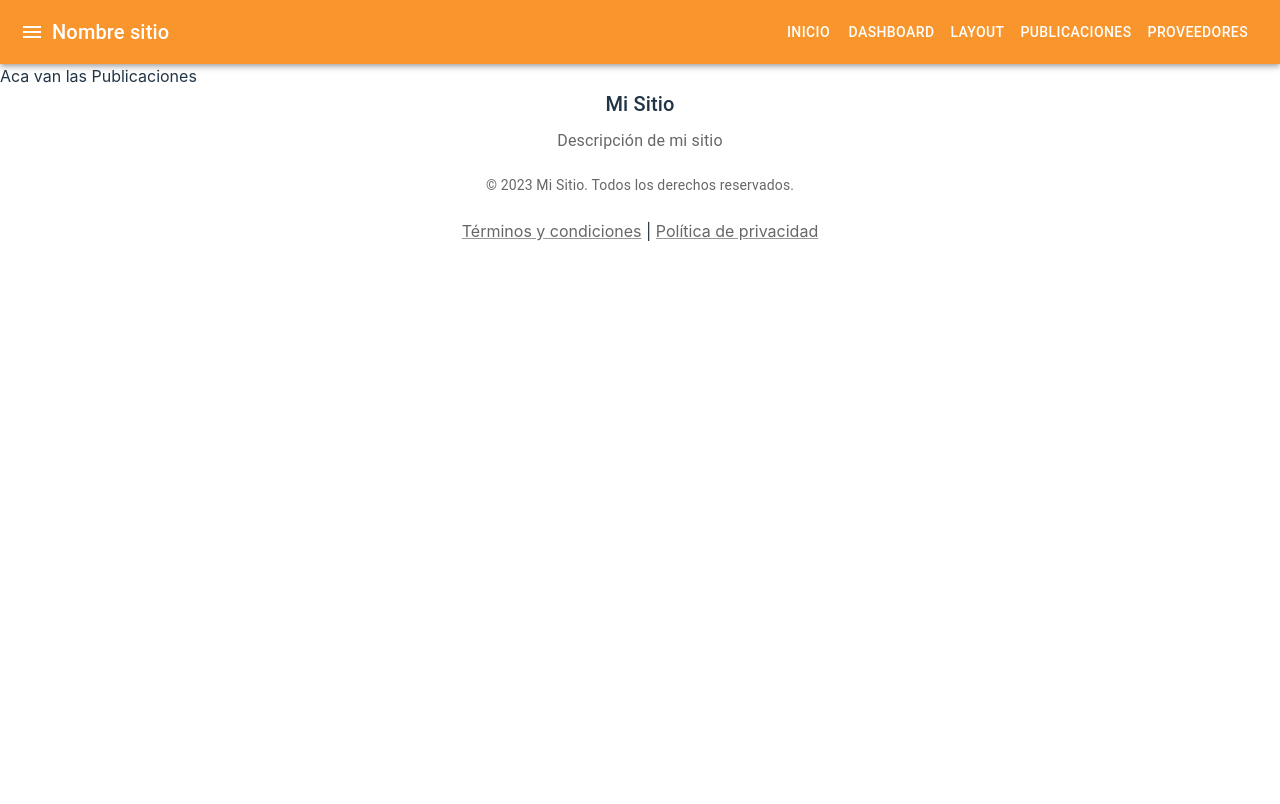
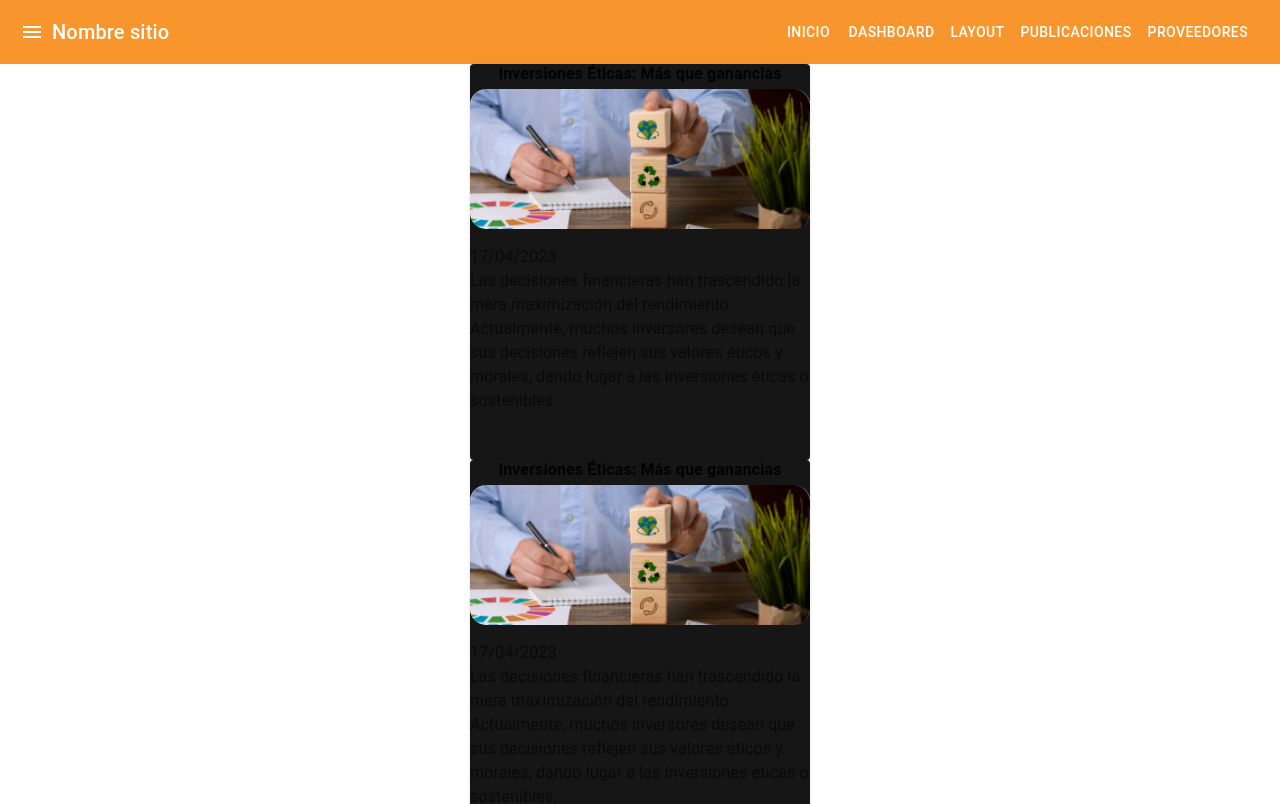
Before and after one commit to veraBytte/rescue, a React (Vite) app: page /publicaciones in a window 1280 px wide. Shown: the top 804 px of the page. Built offline with nearby package versions, Linux system fonts and the light colour scheme.

Commit message:
Creacion de cards

```diff
--- /dev/null
+++ b/src/components/publicaciones/Cards.jsx
@@ -0,0 +1,48 @@
+import React from 'react'
+import Card from '@mui/material/Card';
+import CardContent from '@mui/material/CardContent';
+import CardMedia from '@mui/material/CardMedia';
+import Typography from '@mui/material/Typography';
+import { Button, CardActionArea, CardActions } from '@mui/material';
+
+export default function Cards(props){
+    return (
+      <Card sx={(theme) =>({width:340 , bgcolor:'primary.main', })}>
+      <CardActionArea>
+        <Typography
+          gutterBottom
+          variant="h4"
+          component="div"
+          fontSize={16}
+          fontWeight={700}
+          textAlign={'center'}>
+            {props.title}
+        </Typography>
+        <CardMedia
+          sx={{
+            borderRadius:'16px',
+            mb:2
+          }}
+          component="img"
+          height="140"
+          image={props.img}
+          alt=""
+        />
+        <CardContent sx={{p:0}}>
+          <Typography variant="body1" color="text.secondary">
+            {props.date}
+          </Typography>
+          <Typography variant="body1" color="text.secondary">
+            {props.description}
+          </Typography>
+        </CardContent>
+      </CardActionArea>
+      <CardActions
+      sx={{justifyContent:'center'}}>
+        <Button size="small" color="primary">
+        Ver más
+        </Button>
+      </CardActions>
+    </Card>
+    );
+}
--- a/src/components/publicaciones/Publicaciones.jsx
+++ b/src/components/publicaciones/Publicaciones.jsx
@@ -1,7 +1,35 @@
-import React from 'react'
+import React, {useState} from 'react'
+import Cards from './Cards'
+import '../../styles/Publicaciones.css'
+export default function Publicaciones() {
+  const [publicacion, setPublicacion] = useState([
+    {
+      title : 'Inversiones Éticas: Más que ganancias',
+      img : 'img/cardImg.jpg',
+      date: '17/04/2023',
+      description : 'Las decisiones financieras han trascendido la mera maximización del rendimiento. Actualmente, muchos inversores desean que sus decisiones reflejen sus valores éticos y morales, dando lugar a las inversiones éticas o sostenibles.',
+    },
+    {
+      title : 'Inversiones Éticas: Más que ganancias',
+      img : 'img/cardImg.jpg',
+      date: '17/04/2023',
+      description : 'Las decisiones financieras han trascendido la mera maximización del rendimiento. Actualmente, muchos inversores desean que sus decisiones reflejen sus valores éticos y morales, dando lugar a las inversiones éticas o sostenibles.',
+    },
+    {
+      title : 'Inversiones Éticas: Más que ganancias',
+      img : 'img/cardImg.jpg',
+      date: '17/04/2023',
+      description : 'Las decisiones financieras han trascendido la mera maximización del rendimiento. Actualmente, muchos inversores desean que sus decisiones reflejen sus valores éticos y morales, dando lugar a las inversiones éticas o sostenibles.',
+    },
+  ])
 
-export default function Publicaciones() {
   return (
-    <div>Aca van las Publicaciones</div>
+    <div className='cardContainer'>
+      {publicacion.map((publi, index) => {
+        return <Cards key={index} title={publi.title} img={publi.img} date={publi.date} description={publi.description}/>
+
+      })}
+    </div>
+
   )
 }
--- /dev/null
+++ b/src/styles/Publicaciones.css
@@ -0,0 +1,16 @@
+@import url('https://fonts.googleapis.com/css2?family=Lato:wght@300;400;700;900&display=swap');
+
+*{
+    margin: 0;
+    padding: 0;
+    box-sizing: border-box;
+    font-family: 'Lato', sans-serif;
+
+}
+.cardContainer{
+    display: flex;
+    flex-direction: column;
+    align-items: center;
+    justify-content: center;
+    background-color: white;
+}
--- a/src/styles/index.css
+++ b/src/styles/index.css
@@ -1,70 +1,6 @@
-:root {
-  font-family: Inter, system-ui, Avenir, Helvetica, Arial, sans-serif;
-  line-height: 1.5;
-  font-weight: 400;
+@import url('https://fonts.googleapis.com/css2?family=Lato:wght@300;400;700;900&display=swap');
 
-  color-scheme: light dark;
-  color: rgba(255, 255, 255, 0.87);
-  background-color: #242424;
-
-  font-synthesis: none;
-  text-rendering: optimizeLegibility;
-  -webkit-font-smoothing: antialiased;
-  -moz-osx-font-smoothing: grayscale;
-  -webkit-text-size-adjust: 100%;
+body{
+  font-family: 'Lato', sans-serif;
+  font-weight: 900;
 }
-
-a {
-  font-weight: 500;
-  color: #646cff;
-  text-decoration: inherit;
-}
-a:hover {
-  color: #535bf2;
-}
-
-body {
-  margin: 0;
-  font-family: -apple-system, BlinkMacSystemFont, 'Segoe UI', 'Roboto', 'Oxygen',
-    'Ubuntu', 'Cantarell', 'Fira Sans', 'Droid Sans', 'Helvetica Neue',
-    sans-serif;
-  -webkit-font-smoothing: antialiased;
-  -moz-osx-font-smoothing: grayscale;
-}
-
-h1 {
-  font-size: 3.2em;
-  line-height: 1.1;
-}
-
-button {
-  border-radius: 8px;
-  border: 1px solid transparent;
-  padding: 0.6em 1.2em;
-  font-size: 1em;
-  font-weight: 500;
-  font-family: inherit;
-  background-color: #1a1a1a;
-  cursor: pointer;
-  transition: border-color 0.25s;
-}
-button:hover {
-  border-color: #646cff;
-}
-button:focus,
-button:focus-visible {
-  outline: 4px auto -webkit-focus-ring-color;
-}
-
-@media (prefers-color-scheme: light) {
-  :root {
-    color: #213547;
-    background-color: #ffffff;
-  }
-  a:hover {
-    color: #747bff;
-  }
-  button {
-    background-color: #f9f9f9;
-  }
-}
```
Also changed, not shown: public/img/cardImg.jpg (added).
